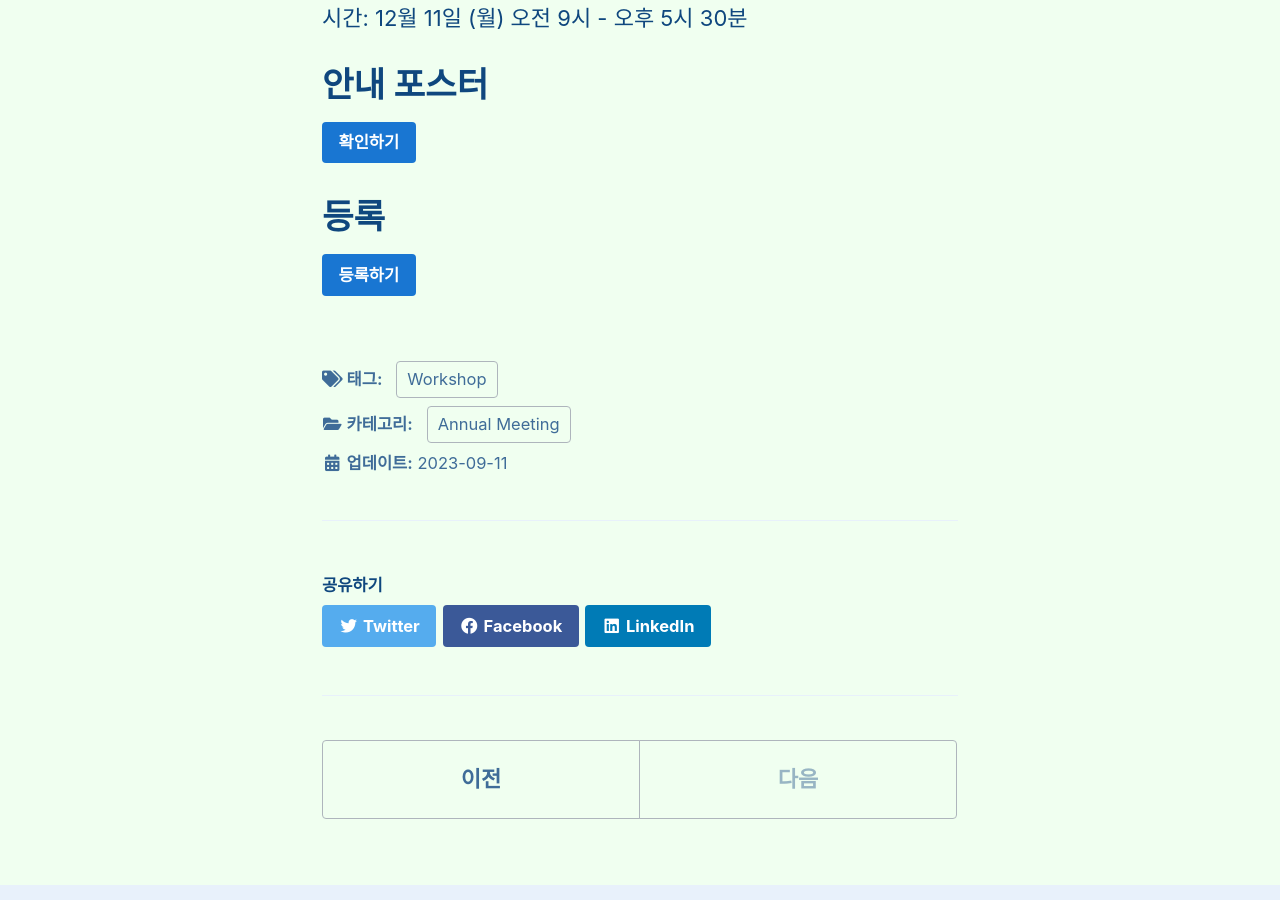
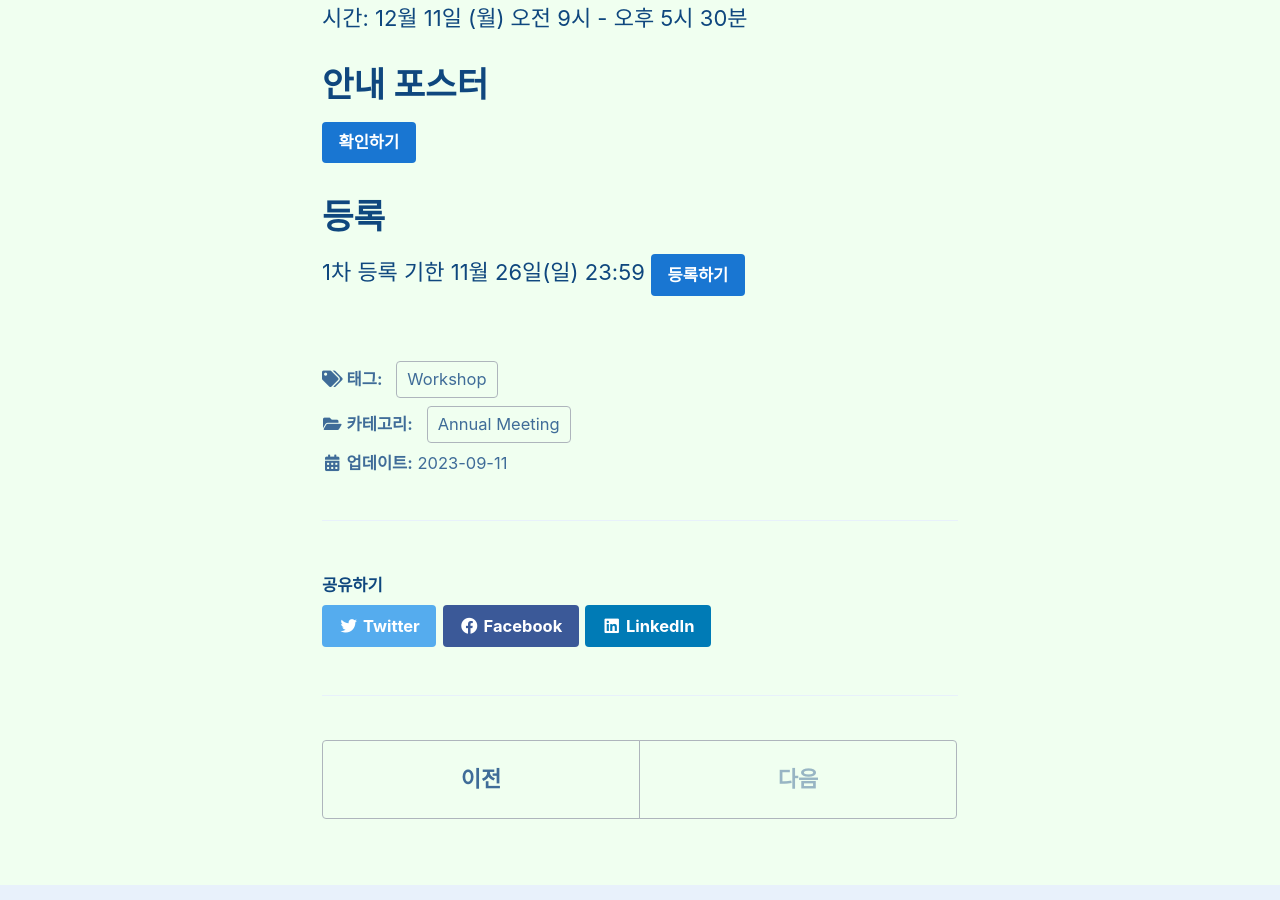
Before and after one commit to pagkkr/pagkkr.github.io, a Jekyll site: the page built from _posts/2023-09-11-annual-meeting.md, in a window 1280 px wide and 900 px high, scrolled down 714 px. Built offline with Jekyll 4.4.1, drawn with Linux system fonts in a browser that asks for light colours; cached includes are drawn as plain includes.

Commit message:
Update 2023-09-11-annual-meeting.md

```diff
--- a/_posts/2023-09-11-annual-meeting.md
+++ b/_posts/2023-09-11-annual-meeting.md
@@ -17,4 +17,5 @@ header:
 [확인하기](/assets/posts/2023-09-11-annual-meeting/2023-PAGK-Annual meeting-Poster.pdf){: .btn .btn--primary}
 
 # 등록
+1차 등록 기한 11월 26일(일) 23:59
 [등록하기](https://docs.google.com/forms/d/e/1FAIpQLSdT2TNjIW7iG-ofhVx7MVUJNoVnb4Lf0Xpy59DV5hrRCkRYoA/viewform){: .btn .btn--primary}
```
